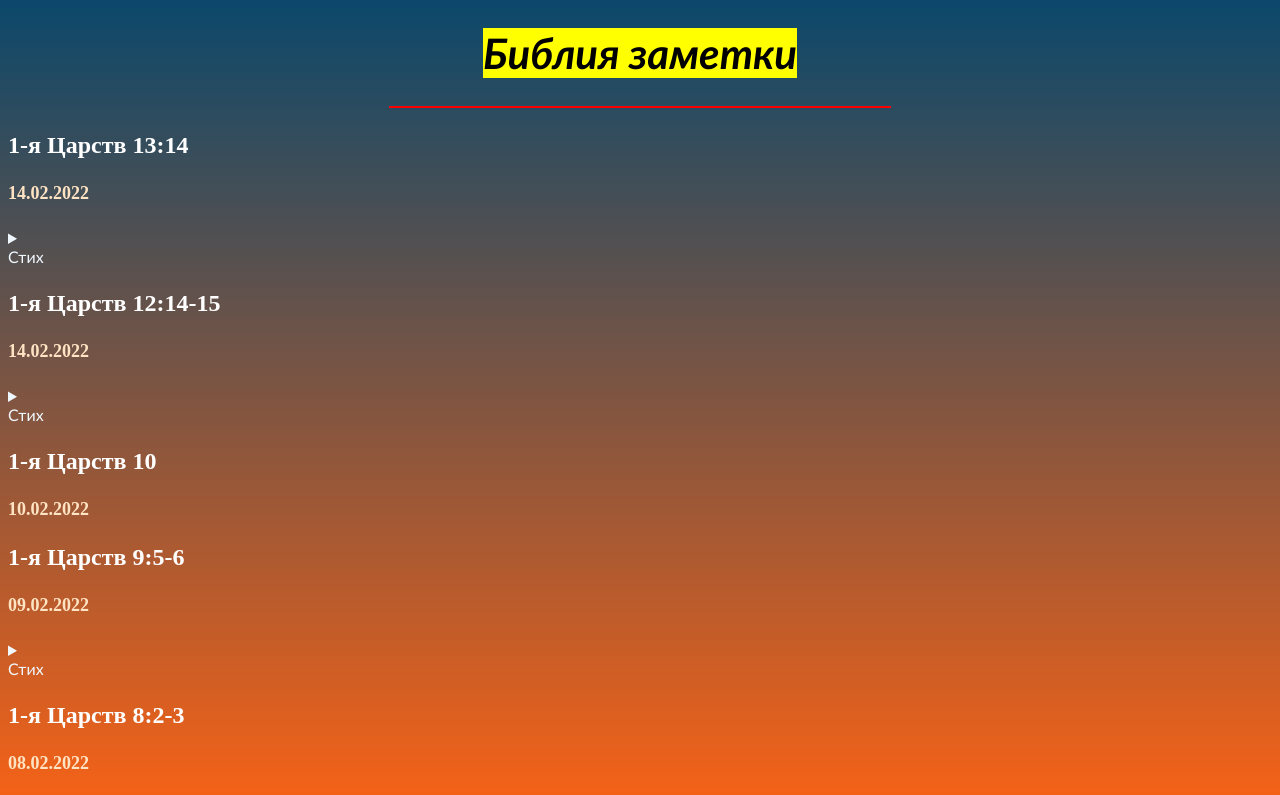
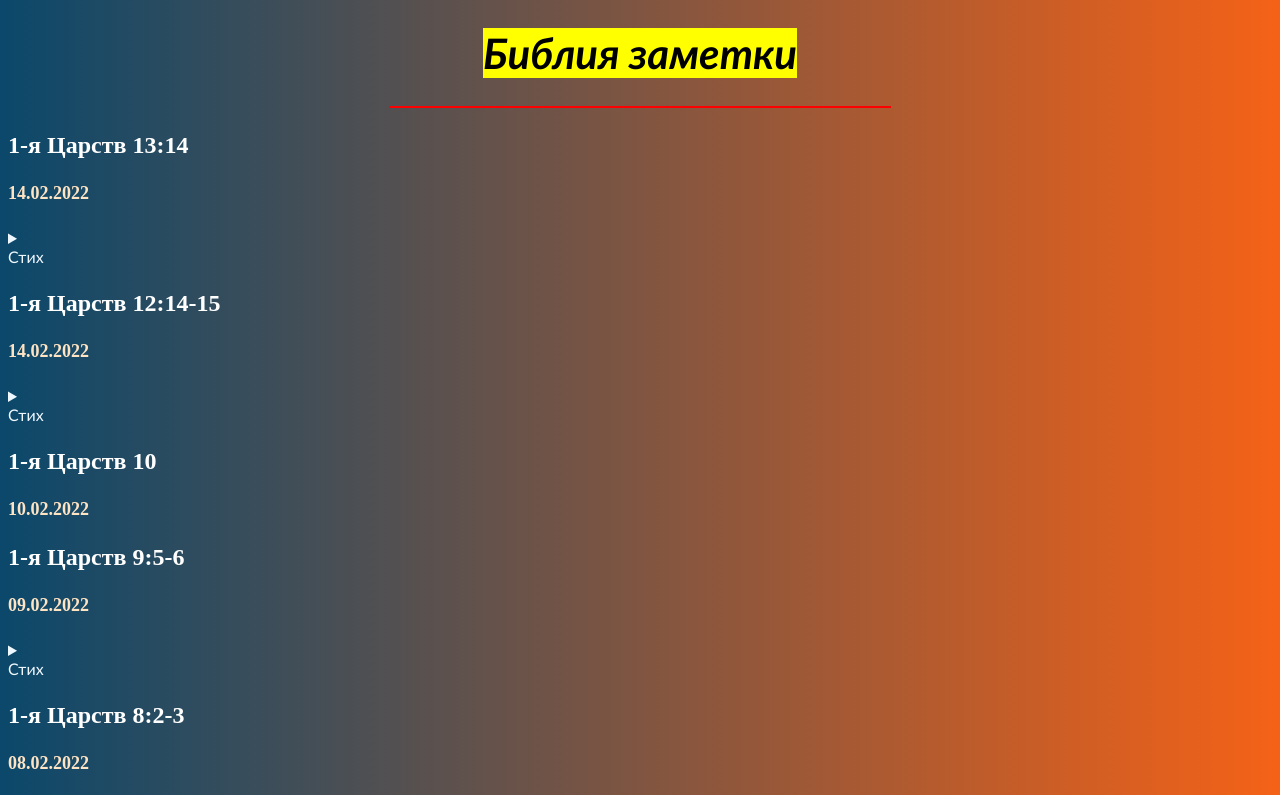
Before and after one commit to vitalikcat/Bible-notes, a plain HTML site: page index.html in a window 1280 px wide. Shown: the top 795 px of the page. Drawn offline with Linux system fonts and the light colour scheme.

Commit message:
Add files via upload
update

```diff
--- a/styles.css
+++ b/styles.css
@@ -1,6 +1,6 @@
 body {
   background-color: hsla(240, 77%, 86%, 0.733);
-  background-image: linear-gradient(#0b486b, #f56217);
+  background-image: linear-gradient(to right, #0b486b, #f56217);
   background-attachment: fixed;
 }
 
```
